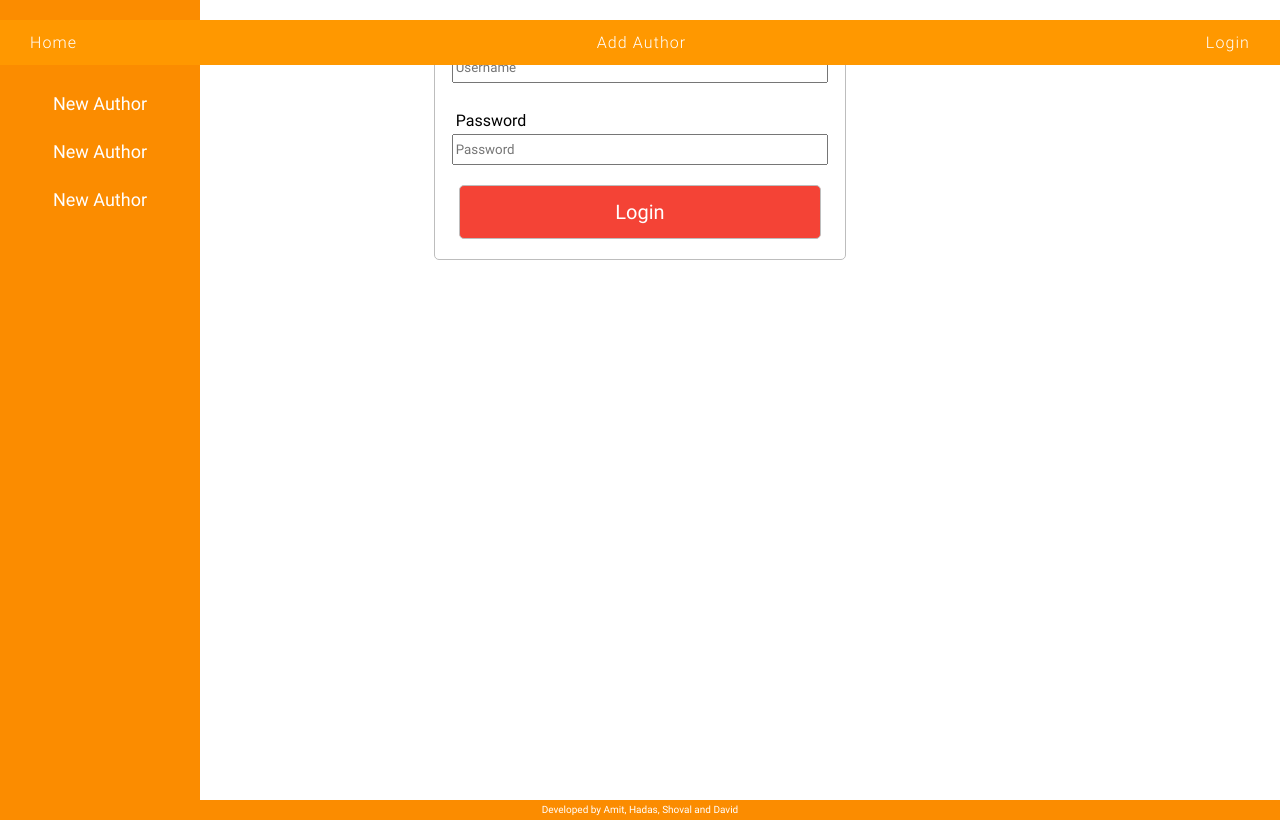
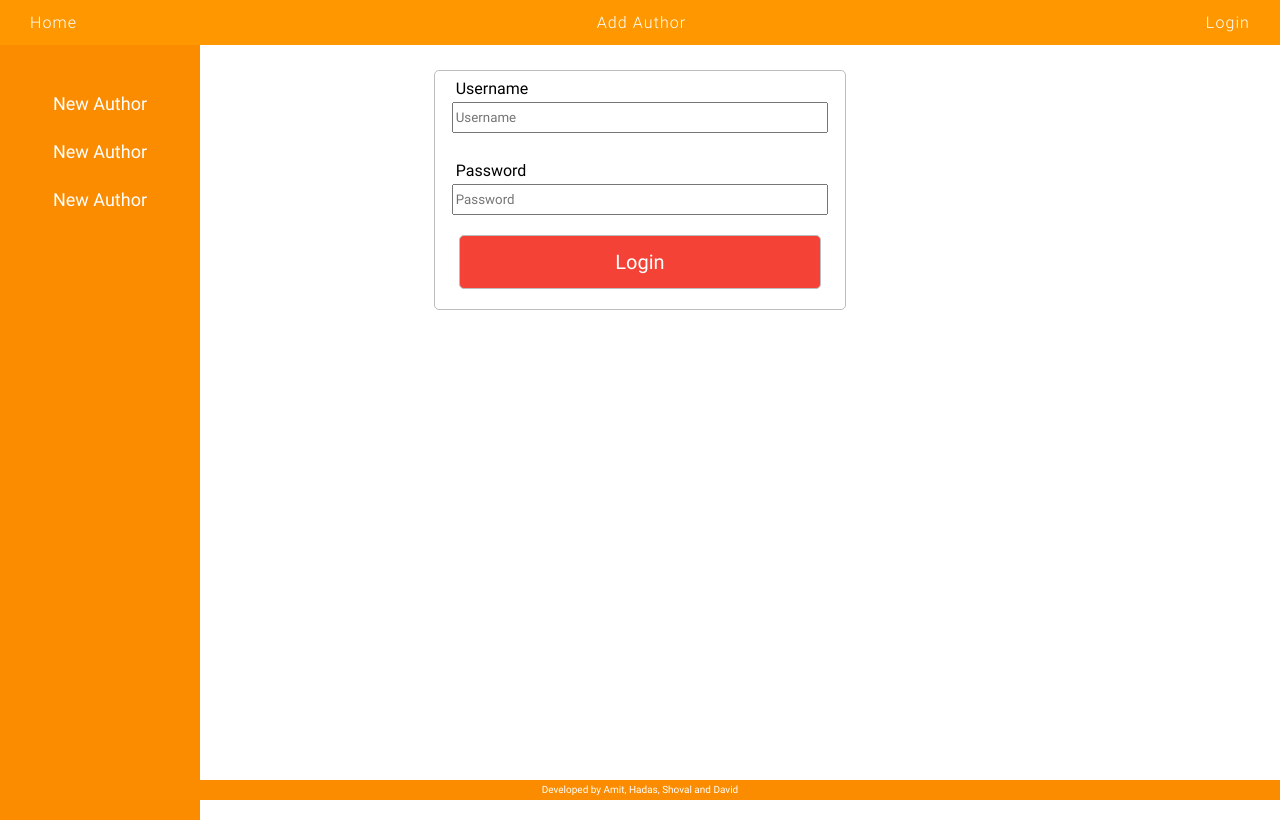
Before and after one commit to HadasAdam/foodie, a React (Create React App) app in the folder client/: page /login in a window 1280 px wide. Built offline with nearby package versions, Linux system fonts and the light colour scheme.

Commit message:
fixed css

```diff
--- a/client/src/pages/Login/LoginForm/LoginForm.scss
+++ b/client/src/pages/Login/LoginForm/LoginForm.scss
@@ -5,7 +5,7 @@
     justify-content: center;
     align-items: center;
     flex-direction: column;
-    margin: 20px auto 0 auto;
+    margin: 0 auto;
     width: 40%;
     border: solid 1px $color-divider;
     border-radius: 5px;
--- a/client/src/pages/Login/LoginPage.scss
+++ b/client/src/pages/Login/LoginPage.scss
@@ -1,5 +1,5 @@
 .login-page{
     width: 1024px;
-    height: 20px;
     margin: 0 auto;
+    padding-top: 70px;
 }
```
